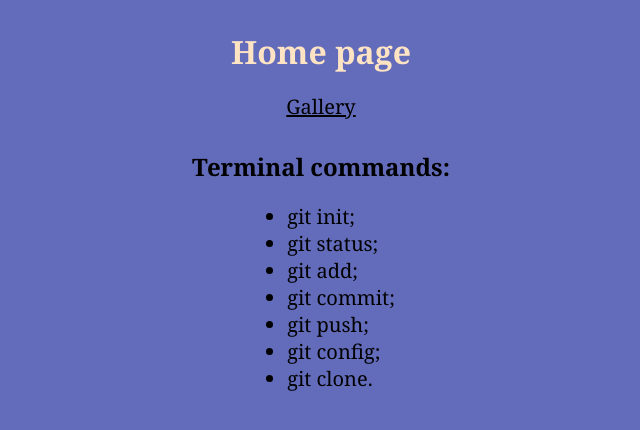
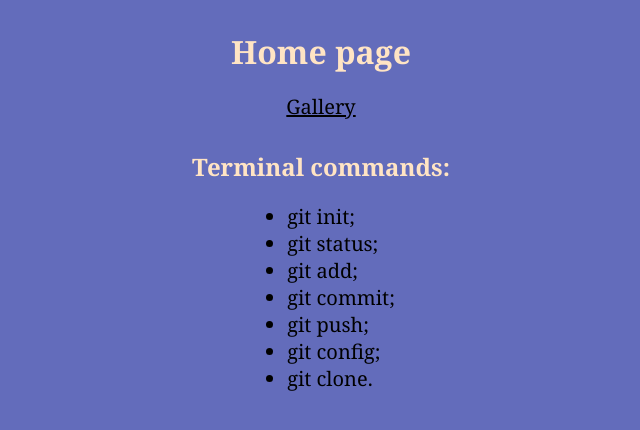
Before and after one commit to Kseniia0608/Project_2, a plain HTML site: page index.html in a window 1280 px wide. Shown: the whole page, without its empty margins (319-959 px from the left). Drawn offline with Linux system fonts and the light colour scheme.

Commit message:
Update style.css

```diff
--- a/style.css
+++ b/style.css
@@ -32,7 +32,7 @@ h1 {
 h2 {
     text-align: center;
     padding-top: 30px;
-    color: bisque/;
+    color: bisque;
 }
 div {
     display: flex;
```
